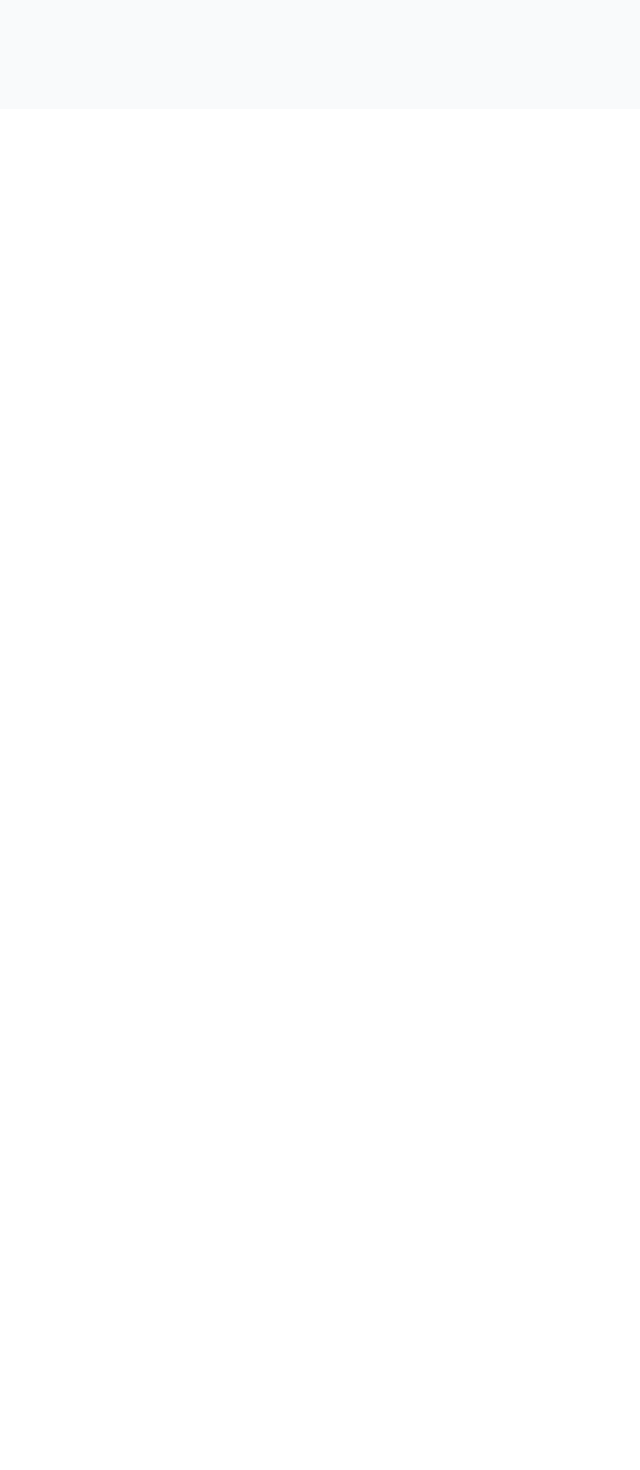
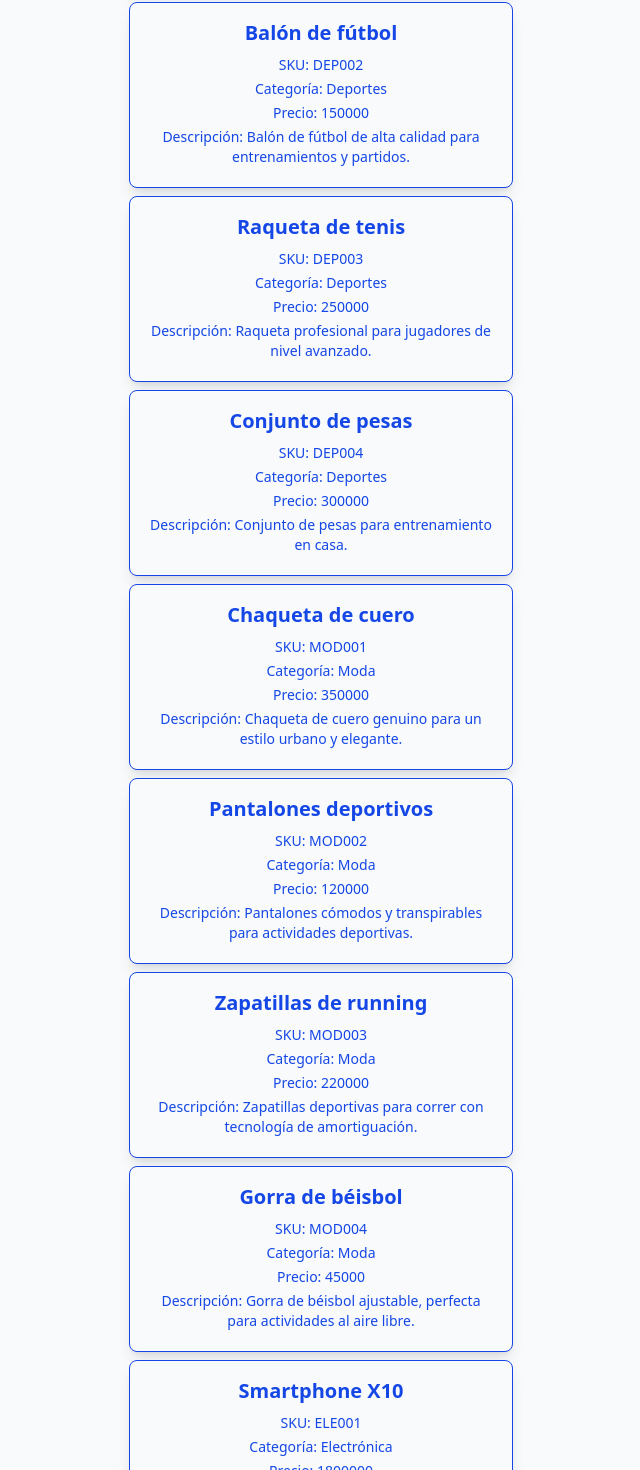
Before and after one commit to erozog125/instrumento-evaluacion-react, a React (Vite) app: page / in a window 1280 px wide. Shown: the part 723-2193 px from the top of the page, without its empty margins (319-959 px from the left). Before the commit the page ends 864 px from the top, so only its background shows below. Built offline with nearby package versions, Linux system fonts and the light colour scheme.

Commit message:
error solucionado cambiando los values de los option al nombre que coinciden el la lista de productos, instrumento finalizado

```diff
--- a/src/components/FilterProducts.jsx
+++ b/src/components/FilterProducts.jsx
@@ -5,16 +5,16 @@ import { useState } from 'react'
 
 export const FilterProducts = () => {
   const [Name, SetName] = useState("");
-  const [selectedCategory, setSelectedCategory] = useState([""]);
+  const [selectedCategory, setSelectedCategory] = useState("");
 
   const CategoryFilter = products.filter((product) =>
-    selectedCategory === "" || product.category === selectedCategory
-
+    selectedCategory === "" || product.category.toLowerCase() === selectedCategory.toLowerCase()
   );
 
   const filteredProducts = products.filter((product) =>
     product.name?.toLowerCase().includes(Name.toLowerCase())
   );
+
   return (
     <div className="flex flex-col items-center p-8 bg-gray-50 min-h-screen">
       {/* Contenedor principal */}
@@ -65,10 +65,10 @@ export const FilterProducts = () => {
             onChange={(e) => setSelectedCategory(e.target.value)}
           >
             <option value="">Seleccionar categoría</option>
-            <option value="electronics">Electrónica</option>
-            <option value="fashion">Moda</option>
-            <option value="home">Hogar</option>
-            <option value="sports">Deportes</option>
+            <option value="Electrónica">Electrónica</option>
+            <option value="Moda">Moda</option>
+            <option value="Hogar">Hogar</option>
+            <option value="Deportes">Deportes</option>
           </select>
         </div>
 
@@ -81,10 +81,9 @@ export const FilterProducts = () => {
       </div>
       <div>
         {
-
-        CategoryFilter.map((product) => (
-          <Product key={product.sku} {...product} />
-        ))
+          CategoryFilter.map((product) => (
+            <Product key={product.sku} {...product} />
+          ))
         }
       </div>
     </div>
```
